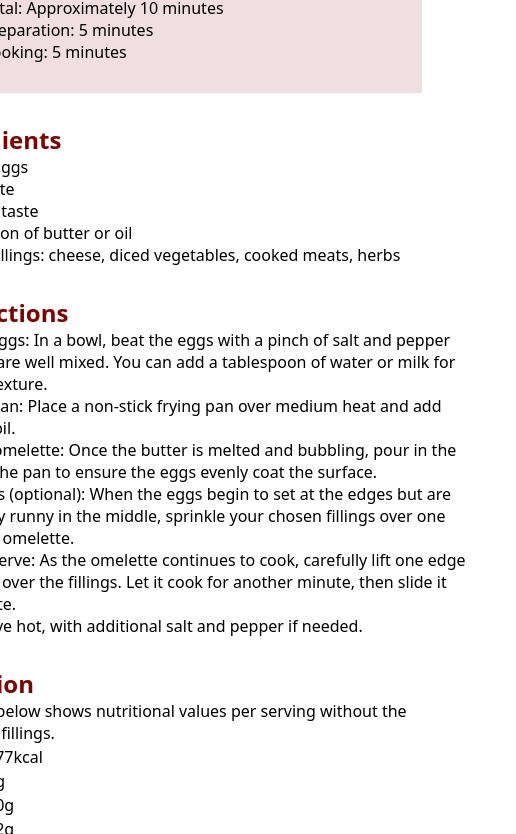
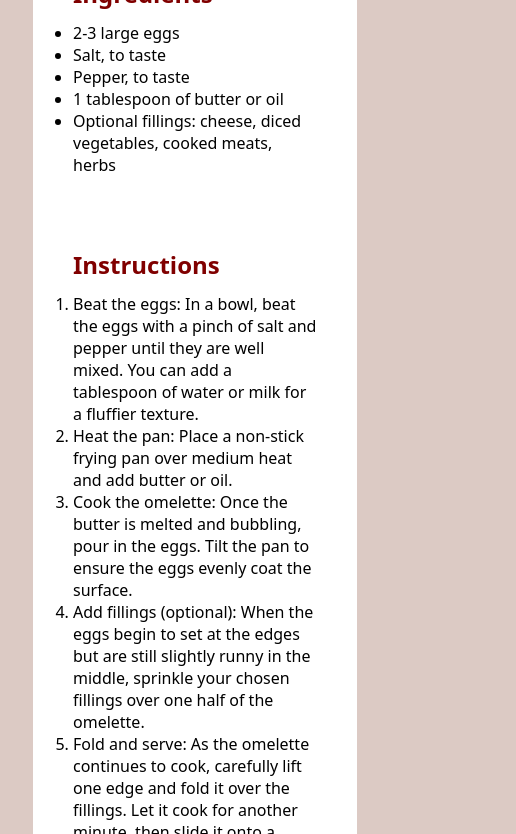
Before and after one commit to papascodecaptain/recipe-page, a plain HTML site: page index.html in a window 390 px wide. Shown: the part 570-1404 px from the top of the page, 516 px wide, since content can reach past the window. Drawn offline with Linux system fonts and the light colour scheme.

Commit message:
Update Style.css
Updated responsivness of card

```diff
--- a/style.css
+++ b/style.css
@@ -19,6 +19,7 @@ h2{
 h3{
     font-size:1.5em;
     color:maroon;
+    margin-bottom:.5em;
 
 
 }
@@ -29,44 +30,55 @@ p{
 
 img{
     border-radius: 10px;
+    max-width:100%;
+    height:auto;
 }
 body{
 display:flex;
-flex-flow:row wrap;
 justify-content: center;
-padding:30px;
+align-items:center;
+padding:5vw;
 background-color:  hsla(14, 45%, 36%, 0.285);
-height: 100vh;
-
+min-height: 100vh;
 }
 
 
 
 .recipe-container{
     display:flex;
-    flex-flow:row wrap;
+    flex-direction:column;
     justify-content:left ;
-    padding:3em;
- margin:3em;
+    padding:1.5em;
+ margin:1.5em;
  background-color: white;
  border-radius:10px;
- max-width: 45em;
+ max-width: 90%;
+ width:100%;
+ box-sizing: border-box;
 
 
 }
 .cook-time{
-    margin:30px;
-    padding:30px;
-    width:75%;
+    margin:1em 0;
+    padding:1.5em;
+    width:100%;
     background-color:rgb(240, 222, 225);
+    box-sizing:border-box;
+
 }
 .ingredients{
-    margin-bottom:30px;
+    margin-bottom:1.5em;
+    padding:1.5em
+
 }
 .instructions{
-    margin-bottom:30px;
+    margin-bottom:1.5em;
+    padding:1.5em
 }
 .nutrition{
+    display:grid;
+    grid-template-columns: repeat(auto-fit, minmax(150px, 1fr));
+    gap:1em;
 
 }
 .nutrition-left{}
@@ -78,4 +90,26 @@ height: 100vh;
 
 
 .attribution { font-size: 11px; text-align: center; }
-.attribution a { color: hsl(228, 45%, 44%); }s
+.attribution a { color: hsl(228, 45%, 44%); }
+
+@media (max-width:768px){
+    body{
+        padding:15px;
+    }
+}
+
+.recipe-container{
+    padding:1rem;
+    margin:1rem;
+}
+
+.cook-time{
+    width:100%;
+    margin:15px 0;
+    padding:15px;
+
+
+}
+body, .recipe-container{
+    flex-direction:column
+}
```
